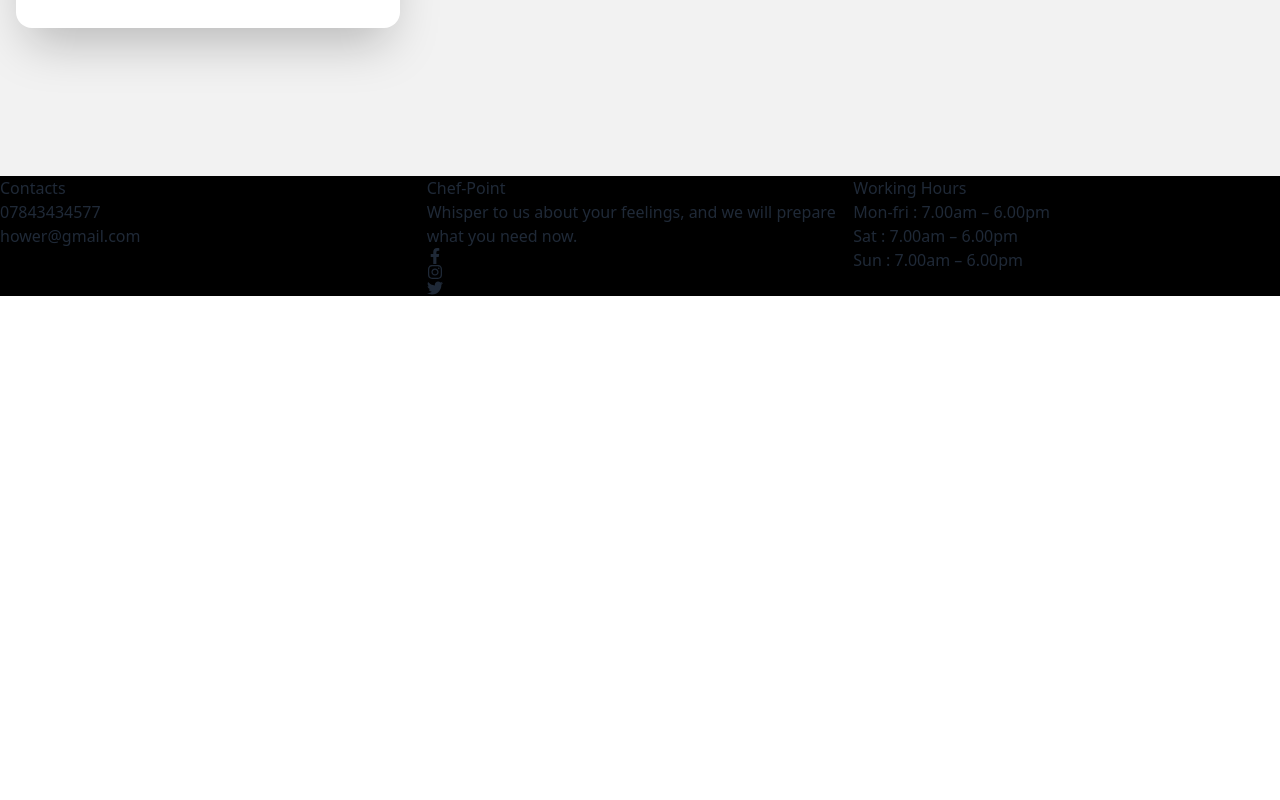
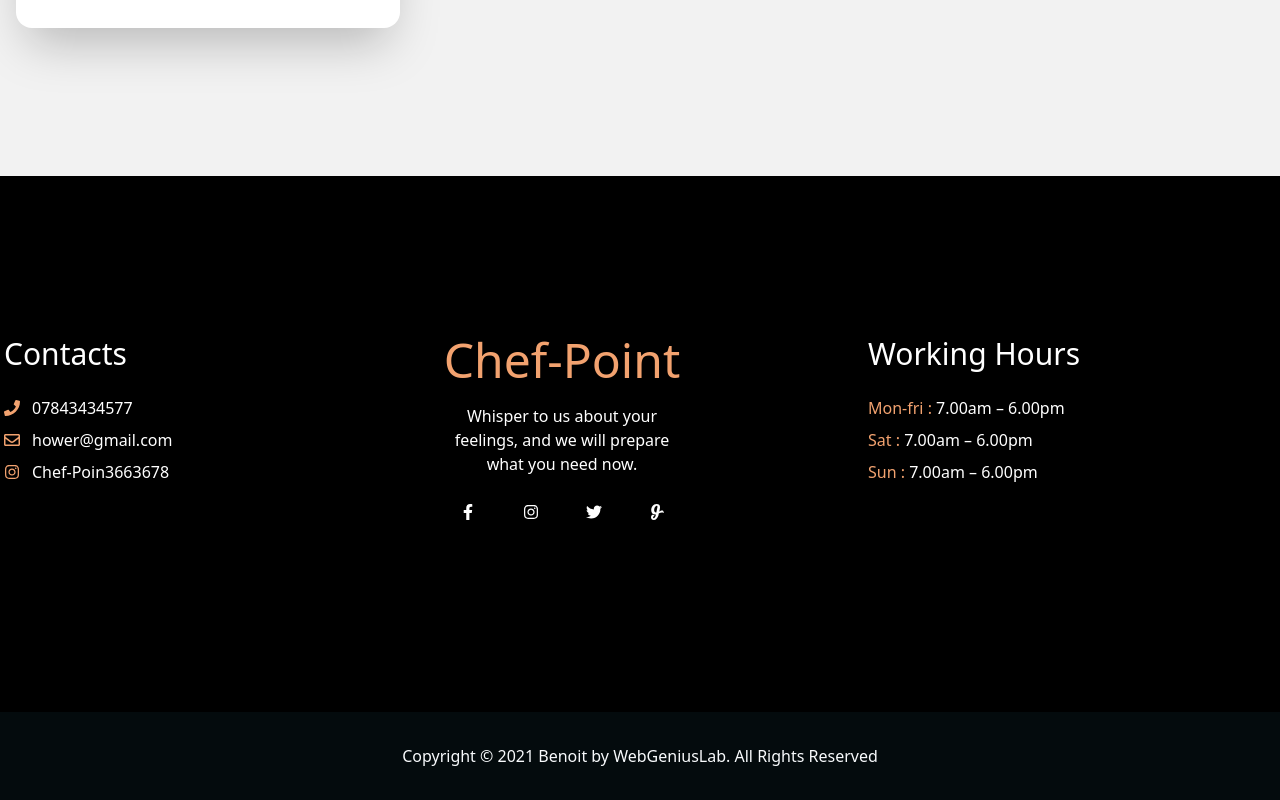
Before and after one commit to konaakter/mester-chef, a React (Vite) app: page /logi in a window 1280 px wide. Shown: the part 690-1490 px from the top of the page. Before the commit the page ends 986 px from the top, so only its background shows below. Built offline with nearby package versions, Linux system fonts and the light colour scheme; no server answers.

Commit message:
added foter

```diff
--- a/src/Componet/ChefCard/ChefCard.jsx
+++ b/src/Componet/ChefCard/ChefCard.jsx
@@ -8,7 +8,7 @@ const ChefCard = (props) => {
 
     return (
         <div>
-            <div className='text-white t' >
+            <div className='text-white text-center' >
                 <div className='px-7 py-16 bg-black'>
                     <img className='h-80 w-50 mx-auto hover:rounded-bl-lg ' src={photo} alt="" />
                     <h1 className=' pt-5'>{name}</h1>
--- a/src/Componet/ChefDeatails/ChefDeatails.jsx
+++ b/src/Componet/ChefDeatails/ChefDeatails.jsx
@@ -9,8 +9,8 @@ const ChefDeatails = () => {
     return (
         <div>
             <div className=' bg-color '>
-                <div className='grid grid-cols-2 gap-56 container mx-auto pt-32  pb-14'>
-                    <div className='my-auto text-white'>
+                <div className='lg:grid grid-cols-2 gap-56 container mx-auto pt-32  pb-14'>
+                    <div className='my-auto text-white m-5'>
                         <h1 className='text-8xl color mb-2'>{name}</h1>
                         <p className=' mb-4 text-center'> Number of recipe: {recipes.length}</p>
                         <p className='mb-4'>{bio}</p>
@@ -19,7 +19,7 @@ const ChefDeatails = () => {
 
                     </div>
                     <div>
-                        <img className='w-full p-2  border border-orange-300' src={photo} alt="" />
+                        <img className='w-full p-2  border border-orange-300 m-3' src={photo} alt="" />
 
                     </div>
 
--- a/src/Componet/Chefood/Chefood.jsx
+++ b/src/Componet/Chefood/Chefood.jsx
@@ -8,13 +8,13 @@ const Chefood = (props) => {
     return (
         <div className=''>
             <div className='container mx-auto mb-8' >
-                <div className=" text-white flex flex-row bg-color justify-between p-10 border-b border-zinc-200 ">
+                <div className=" text-white lg:flex flex-row bg-color justify-between p-10 border-b border-zinc-200 ">
 
                     <div className=' border border-orange-300 p-2  '>
                         <img className=' lg:h-72 w-80  p-2 ' src={log} />
                     </div>
-                    <div className=" ">
-                        <h2 className="">{name}</h2>
+                    <div className='lg:mt-1 mt-6 '>
+                        <h2>{name}</h2>
                         <div>
                             {
                                 ingredients.map(ingredient => <li>{
@@ -24,7 +24,7 @@ const Chefood = (props) => {
                         <div>
                             <p>{
                                 cooking_method.length < 100 ? <>{cooking_method}</> : <> {cooking_method.slice(0, 100)}....
-                                    <Link >Read more</Link> </>
+                                <Link >Read more</Link> </>
 
                             }
                             </p>
--- a/src/Componet/Home/Home.jsx
+++ b/src/Componet/Home/Home.jsx
@@ -13,7 +13,7 @@ const Home = () => {
                 <Banner></Banner>
             </div>
             <div className=' bg-color'>
-                <div className=' container mx-auto pt-24 pb-16 lg:grid grid-cols-4 '>
+                <div className=' container mx-auto pt-24 pb-16 lg:grid grid-cols-3 '>
 
                     {
                         loders.map(loder => <ChefCard
--- a/src/Componet/Restudetchef/Restudetchef.jsx
+++ b/src/Componet/Restudetchef/Restudetchef.jsx
@@ -7,13 +7,13 @@ const Restudetchef = () => {
     return (
         <div className=' '>
             <h1>kona</h1>
-            <div className='grid grid-cols-2 gap-6 pb-28'>
+            <div className=' lg:grid grid-cols-2 gap-6 pb-28'>
                 <div>
                     <img className=' ps-10 h-96' src={log1} alt="" />
                     <img className=' -mt-20  h-72' src={log2} alt="" srcset="" />
 
                 </div>
-                <div className=' mt-24 text-white'>
+                <div className=' mt-20 text-white mx-6'>
                     <h1 className=' text-6xl color pb-7'>Between Heaven & Earth</h1>
                     <hr className=' w-40'></hr>
                     <p className=' pb-5 pt-8 text-1xl'>The character and philosophy of our type of cuisine, which follows the ancestral technique of using different types of firewood, fire,charcoal and the scented trace of the smoke, inherently results in a limitation on the number of diners that we can accommodate without sacrificing our essence.
--- a/src/Share/Footter/Footter.jsx
+++ b/src/Share/Footter/Footter.jsx
@@ -1,36 +1,58 @@
 import React from 'react';
-import { FaBeer, FaGoogle, FaGithub, FaFacebookF, FaInstagram, FaTwitter } from 'react-icons/fa';
+import { FaBeer, FaGoogle, FaGithub, FaFacebookF, FaInstagram, FaTwitter, FaGlideG, FaPhone, FaRegEnvelope, FaSearchLocation } from 'react-icons/fa';
 
 const Footter = () => {
     return (
-        <div className='bg-black'>
-            <div className='container mx-auto'>
+        <div>
+        <div className='bg-black '>
+            <div className=' container mx-auto py-40 '>
 
-                <div className=' grid grid-cols-3'>
-                    <div>
-                        <h2>Contacts</h2>
-                        <p>07843434577</p>
+                <div className='lg:grid grid-cols-3 gap-4 text-white mb-4 '>
+                    <div className='  lg:ms-1 ms-14'>
+                        <div>
+                        <h2 className='text-3xl'>Contacts </h2>
+
+                        </div>
+                        <div className='flex flex-row items-center pt-6 '>
+                            <FaPhone className=' me-3 color'></FaPhone>
+                            07843434577
+                        </div>
+                        <div className='flex flex-row items-center pt-2 '>
+                            <FaRegEnvelope className=' me-3 color'></FaRegEnvelope>
+
                         <p>hower@gmail.com</p>
+
+                        </div>
+                        <div className='flex flex-row items-center pt-2 '>
+                           <FaInstagram className=' me-3 color'></FaInstagram>
+
+                            <p>Chef-Poin3663678</p>
+
+                        </div>
                     </div>
-                    <div>
-                        <h1>Chef-Point</h1>
-                        <p>Whisper to us about your feelings, and we will prepare what you need now.
+                    <div className=' lg:text-center lg:me-40  lg:ms-1 ms-14 mb-4'>
+                        <h1 className=' text-5xl color pb-5'>Chef-Point</h1>
+                        <p>Whisper to us about your feelings, and we will prepare <br></br>what you need now.
                         </p>
-                        <FaFacebookF></FaFacebookF>
-                        <FaInstagram></FaInstagram>
-                        <FaTwitter></FaTwitter>
+                        <div className=' flex flex-row justify-around pt-7'>
+                        <FaFacebookF ></FaFacebookF>
+                        <FaInstagram ></FaInstagram>
+                        <FaTwitter ></FaTwitter>
+                        <FaGlideG></FaGlideG>
+
+                        </div>
 
 
 
                     </div>
-                    <div>
-                        <h1>Working Hours
+                    <div className=' lg:ms-1 ms-14 ' >
+                        <h1 className='text-3xl pb-6'>Working Hours
                         </h1>
-                        <p> Mon-fri : <span> 7.00am – 6.00pm
+                        <p className='color pb-2'> Mon-fri : <span className='text-white'> 7.00am – 6.00pm
                         </span></p>
-                        <p> Sat : <span> 7.00am – 6.00pm
+                        <p className='color pb-2'> Sat : <span className='text-white'> 7.00am – 6.00pm
                         </span></p>
-                        <p> Sun : <span> 7.00am – 6.00pm
+                        <p className='color pb-2'> Sun : <span className='text-white'> 7.00am – 6.00pm
                         </span></p>
 
                     </div>
@@ -38,6 +60,10 @@ const Footter = () => {
             </div>
 
         </div>
+        <div className='text-center bg-color py-8 text-slate-50'>
+            <h3>Copyright © 2021 Benoit by WebGeniusLab. All Rights Reserved</h3>
+        </div>
+        </div>
     );
 };
 
```
